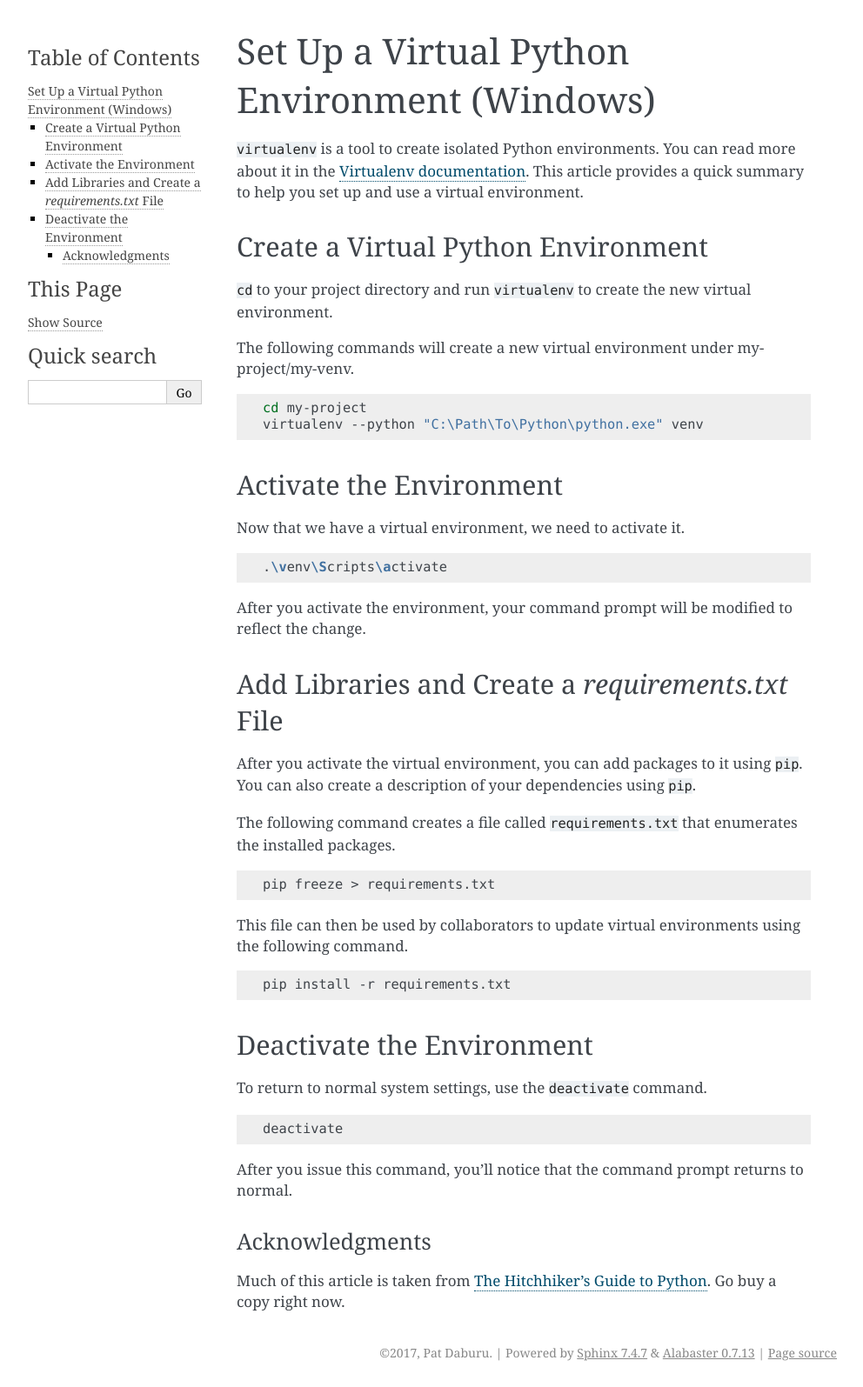
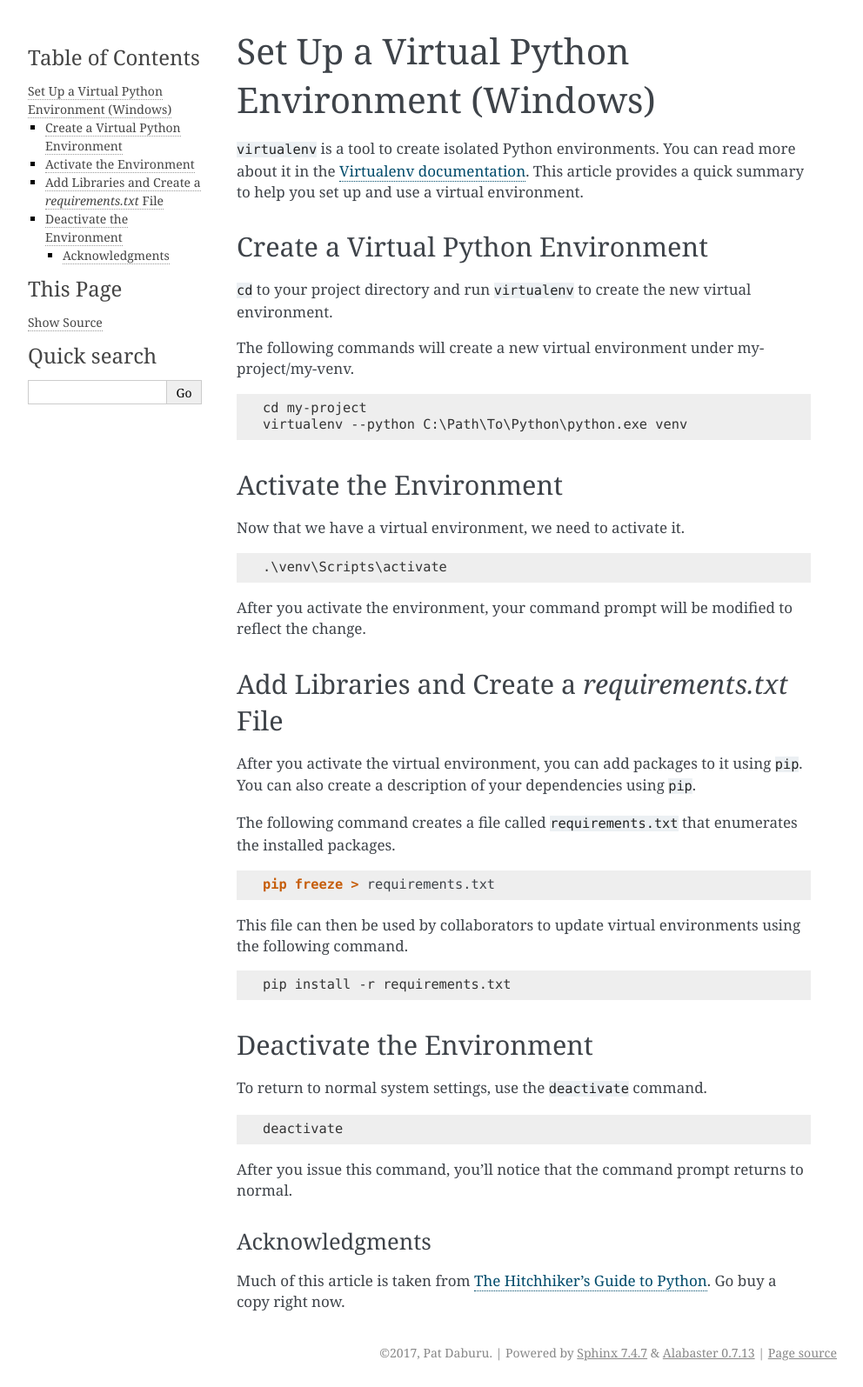
Before and after one commit to patdaburu/mothergeo-py, a Sphinx documentation site: the page built from docs/source/development/venv-win.rst, in a window 1280 px wide. Shown: the whole page at 87% size, without its empty margins (148-1140 px from the left). Built offline with Sphinx 7.4.7, drawn with Linux system fonts in a browser that asks for light colours.

Commit message:
Updated virtual environment sphinx article.

```diff
--- a/docs/source/development/venv-win.rst
+++ b/docs/source/development/venv-win.rst
@@ -15,17 +15,17 @@ Create a Virtual Python Environment
 
 The following commands will create a new virtual environment under my-project/my-venv.
 
-.. code-block:: bash
+.. code-block:: doscon
 
     cd my-project
-    virtualenv --python "C:\Path\To\Python\python.exe" venv
+    virtualenv --python C:\Path\To\Python\python.exe venv
 
 Activate the Environment
 ========================
 
 Now that we have a virtual environment, we need to activate it.
 
-.. code-block:: bash
+.. code-block:: doscon
 
     .\venv\Scripts\activate
 
@@ -39,13 +39,13 @@ of your dependencies using ``pip``.
 
 The following command creates a file called ``requirements.txt`` that enumerates the installed packages.
 
-.. code-block:: bash
+.. code-block:: doscon
 
     pip freeze > requirements.txt
 
 This file can then be used by collaborators to update virtual environments using the following command.
 
-.. code-block:: bash
+.. code-block:: doscon
 
     pip install -r requirements.txt
 
@@ -54,7 +54,7 @@ Deactivate the Environment
 
 To return to normal system settings, use the ``deactivate`` command.
 
-.. code-block:: bash
+.. code-block:: doscon
 
     deactivate
 
```
